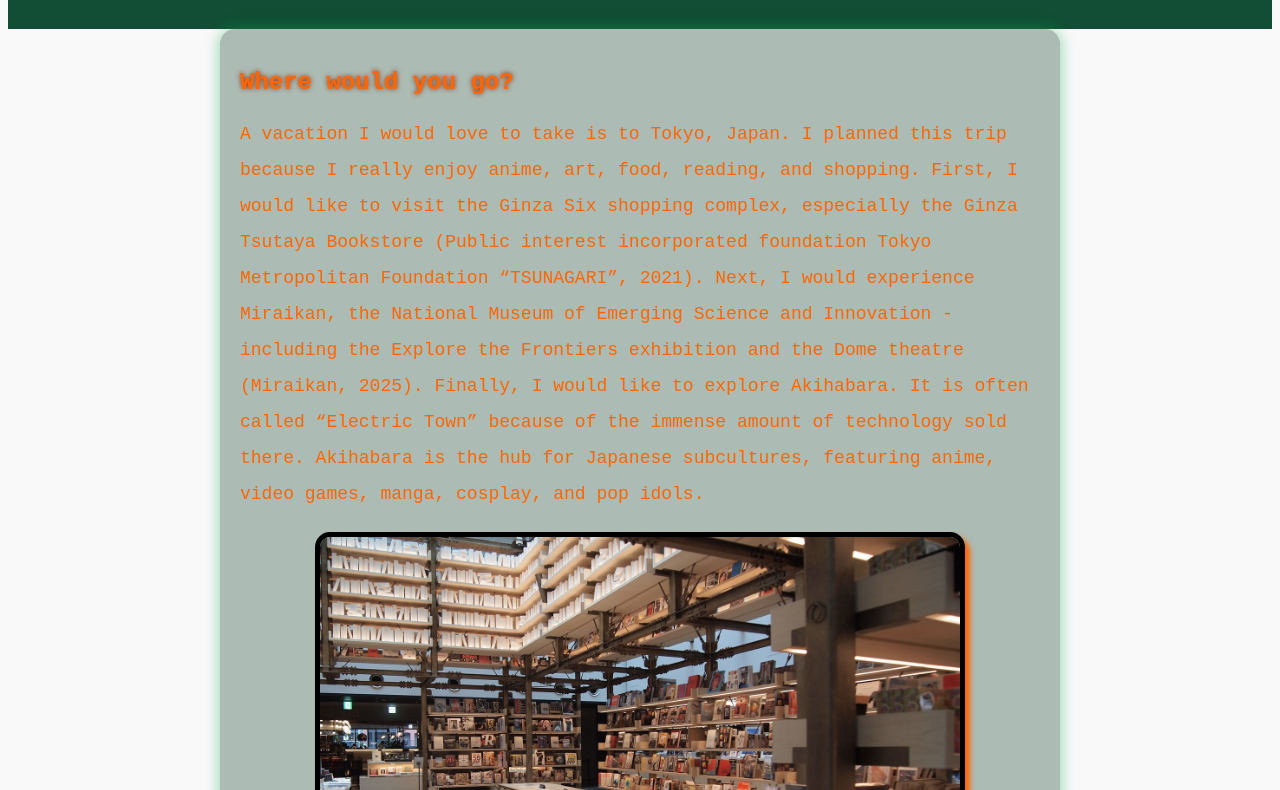
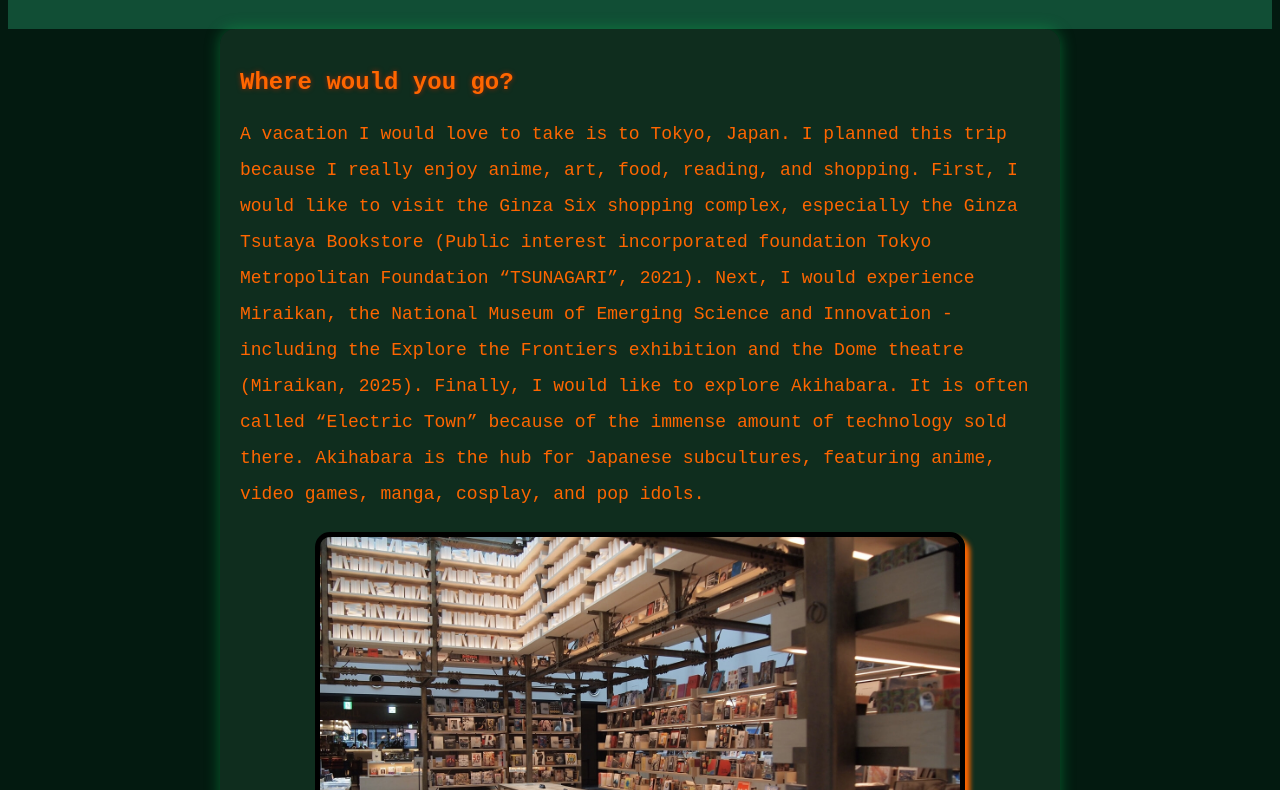
Before and after one commit to swarren023/Vacation-Experience-Getaway-Sky-Warren, a plain HTML site: page index.html in a window 1280 px wide. Shown: the part 156-946 px from the top of the page. Drawn offline with Linux system fonts and the light colour scheme.

Commit message:
Update styles.css

```diff
--- a/styles.css
+++ b/styles.css
@@ -8,7 +8,7 @@ body, header, h1, h2, p, section {
 
 /* Set background color for the whole page */
 body {
-    background-color: #f9f9f9;
+    background-color: #031a10;
     font-family: monospace, serif;
     text-align: left;
 }
@@ -73,4 +73,5 @@ ol {
     font-size: 10px;
     color:rgb(255, 230, 0);
     line-height: 2;
+
 }
```
